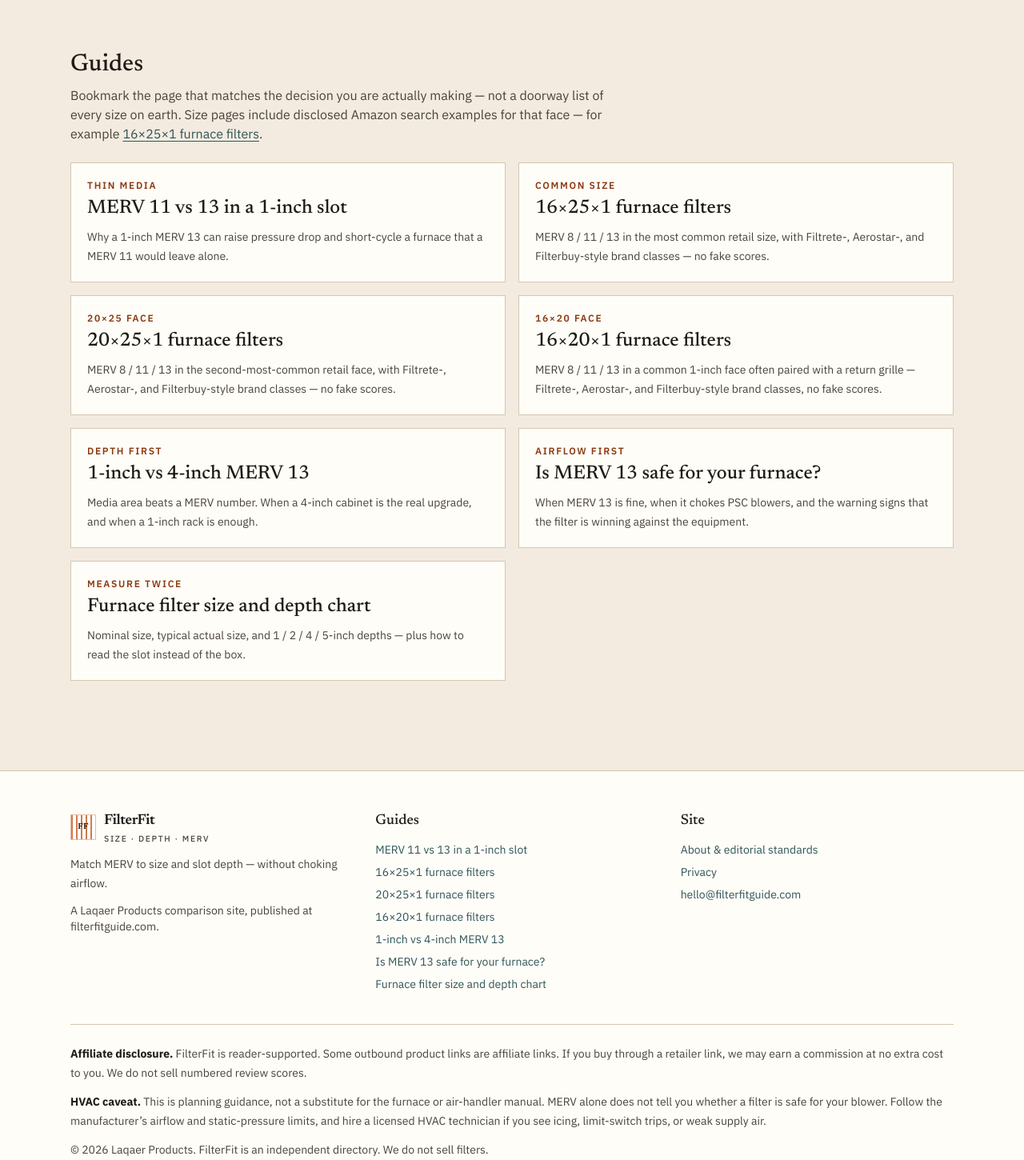
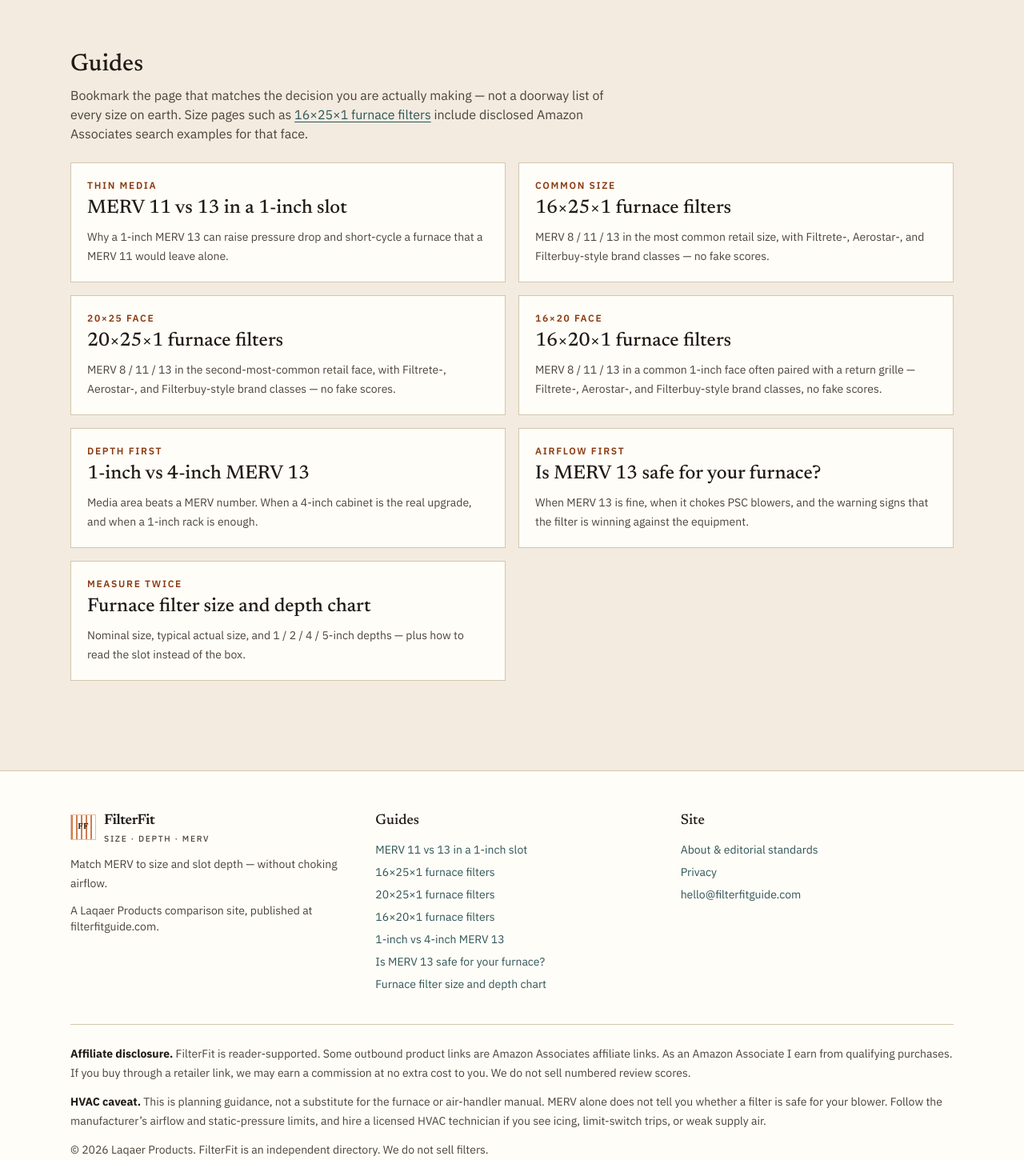
Before and after one commit to laqaer/filter-fit, a Next.js app: page / in a window 1280 px wide. Shown: the part 2120-3570 px from the top of the page at 80% size. Built offline with nearby package versions, Linux system fonts and the light colour scheme.

Commit message:
fix(aff): Amazon Associates statement; drop unlabeled hub link
Name the program in the site-wide disclosure and next to money-page
search links. Point the homepage example at the 16x25x1 guide instead
of a tagged Amazon URL.

Co-authored-by: laqaer <laqaer@users.noreply.github.com>

```diff
--- a/app/page.tsx
+++ b/app/page.tsx
@@ -1,7 +1,6 @@
 import type { Metadata } from "next";
 import Link from "next/link";
 import { DecisionTree } from "@/components/decision-tree";
-import { amazonLinkAttrs, amazonSearchUrl } from "@/lib/amazon";
 import { guides } from "@/lib/guides";
 import { site } from "@/lib/site";
 
@@ -74,16 +73,11 @@ export default function HomePage() {
         <h2 className="font-serif text-3xl text-ink">Guides</h2>
         <p className="mt-2 max-w-2xl text-ink-soft">
           Bookmark the page that matches the decision you are actually making — not a doorway list
-          of every size on earth. Size pages include disclosed Amazon search examples for that
-          face — for example{" "}
-          <a
-            className="text-air underline underline-offset-3"
-            href={amazonSearchUrl("16x25x1 furnace filter")}
-            {...amazonLinkAttrs}
-          >
+          of every size on earth. Size pages such as{" "}
+          <Link className="text-air underline underline-offset-3" href="/16x25x1-furnace-filters">
             16×25×1 furnace filters
-          </a>
-          .
+          </Link>{" "}
+          include disclosed Amazon Associates search examples for that face.
         </p>
         <ul className="mt-6 grid gap-4 md:grid-cols-2">
           {guides.map((guide) => (
--- a/components/amazon-shop-examples.tsx
+++ b/components/amazon-shop-examples.tsx
@@ -14,9 +14,9 @@ export function AmazonShopExamples({ face }: AmazonShopExamplesProps) {
     <section className="mt-10 border border-rule bg-card p-5">
       <h2 className="font-serif text-2xl text-ink">Shop examples on Amazon</h2>
       <p className="mt-2 text-sm leading-6 text-ink-soft">
-        Affiliate links — we may earn a commission if you buy, at no extra cost to you. These are
-        Amazon searches for {faceLabel} at MERV 8, 11, and 13, not a ranked list and not products
-        we tested.
+        Affiliate links. As an Amazon Associate I earn from qualifying purchases, at no extra
+        cost to you. These are Amazon searches for {faceLabel} at MERV 8, 11, and 13, not a
+        ranked list and not products we tested.
       </p>
       <ul className="mt-4 list-disc space-y-2 pl-5 text-sm leading-6">
         {mervLevels.map((merv) => (
--- a/lib/site.ts
+++ b/lib/site.ts
@@ -13,7 +13,7 @@ export const site = {
 } as const;
 
 export const affiliateDisclosure =
-  "FilterFit is reader-supported. Some outbound product links are affiliate links. If you buy through a retailer link, we may earn a commission at no extra cost to you. We do not sell numbered review scores.";
+  "FilterFit is reader-supported. Some outbound product links are Amazon Associates affiliate links. As an Amazon Associate I earn from qualifying purchases. If you buy through a retailer link, we may earn a commission at no extra cost to you. We do not sell numbered review scores.";
 
 export const hvacCaveat =
   "This is planning guidance, not a substitute for the furnace or air-handler manual. MERV alone does not tell you whether a filter is safe for your blower. Follow the manufacturer’s airflow and static-pressure limits, and hire a licensed HVAC technician if you see icing, limit-switch trips, or weak supply air.";
```
